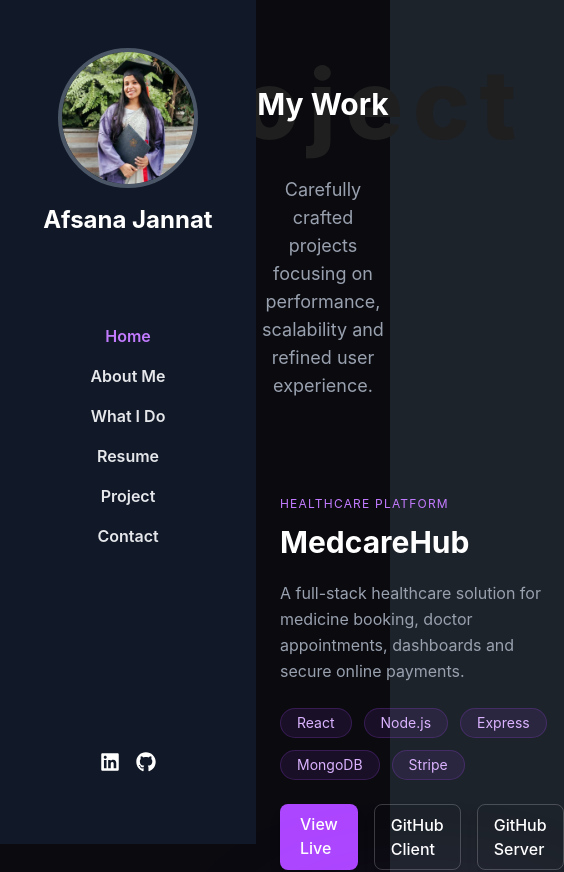
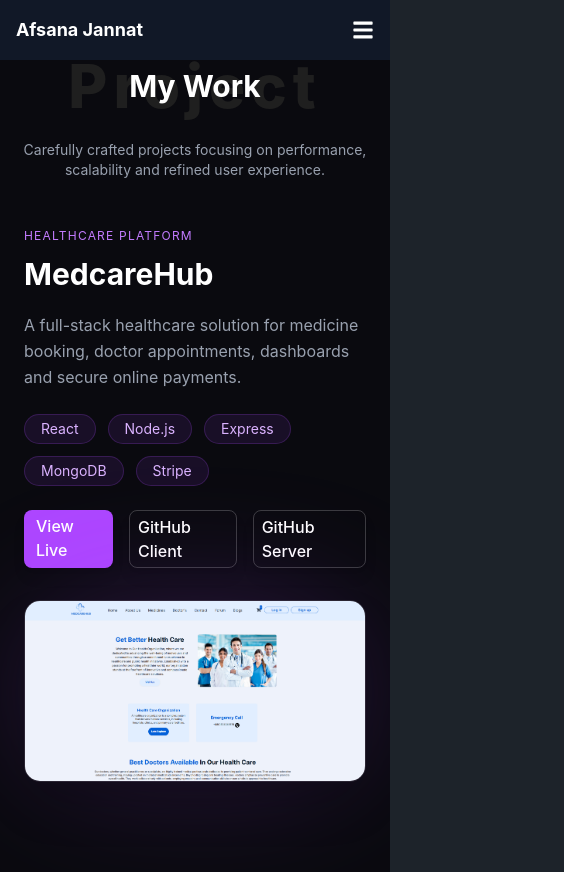
Before and after one commit to Afsana-Jannat/afsana-jannat-portfolio, a React (Vite) app: page /project in a window 390 px wide. Shown: the top 872 px of the page, 564 px wide, since content can reach past the window. Built offline with nearby package versions, Linux system fonts and the light colour scheme.

Commit message:
responsive portfolio

```diff
--- a/src/components/Contact/Contact.jsx
+++ b/src/components/Contact/Contact.jsx
@@ -138,15 +138,15 @@ const Contact = () => {
     };
 
     return (
-        <section className="bg-[#0c0c0c] ml-64 text-white py-14 px-4">
+        <section className="bg-[#0c0c0c] md:ml-64 text-white py-14 px-4">
 
             {/* TITLE */}
             <div className="relative flex justify-center items-center mb-16">
-                <h2 className="text-8xl md:text-[120px] font-extrabold text-[#1a1a1a] select-none">
+                <h2 className="md:text-8xl text-6xl md:text-[120px] font-extrabold text-[#1a1a1a] select-none">
                     CONTACT
                 </h2>
 
-                <h2 className="absolute text-3xl md:text-4xl font-bold text-white">
+                <h2 className="absolute text-2xl md:text-4xl font-bold text-white">
                     Get In Touch
                 </h2>
             </div>
--- a/src/components/HomePage/Footer.jsx
+++ b/src/components/HomePage/Footer.jsx
@@ -2,7 +2,7 @@ import React from "react";
 
 const Footer = () => {
     return (
-        <footer className="bg-[#0c0c0c] ml-64 text-gray-400 py-6 border-t border-white/10">
+        <footer className="bg-[#0c0c0c] md:ml-64 text-gray-400 py-6 border-t border-white/10">
 
             <div className="max-w-6xl mx-auto text-center space-y-3 px-4">
 
--- a/src/components/HomePage/Sidebar.jsx
+++ b/src/components/HomePage/Sidebar.jsx
@@ -1,45 +1,47 @@
+
 // import { useState } from "react";
+// import { useNavigate } from "react-router-dom";
+// import { FaLinkedin, FaGithub } from "react-icons/fa";
+
 
 // const menuItems = [
-//     { name: "Home", id: "" },
-//     { name: "About Me", id: "about" },
-//     { name: "What I Do", id: "services" },
-//     { name: "Resume", id: "resume" },
-//     { name: "Portfolio", id: "portfolio" },
-//     { name: "Testimonial", id: "testimonial" },
-//     { name: "Contact", id: "contact" },
+//     { name: "Home", path: "/" },
+//     { name: "About Me", path: "/about" },
+//     { name: "What I Do", path: "/whatido" },
+//     { name: "Resume", path: "/resume" },
+//     { name: "Project", path: "/project" },
+//     { name: "Contact", path: "/contact" },
 // ];
 
 // const Sidebar = () => {
-//     const [active, setActive] = useState("home");
+//     const navigate = useNavigate();
+//     const [active, setActive] = useState("/");
 
-//     const handleClick = (id) => {
-//         setActive(id);
-//         document.getElementById(id)?.scrollIntoView({ behavior: "smooth" });
+//     const handleClick = (path) => {
+//         setActive(path);
+//         navigate(path);
 //     };
 
 //     return (
-//         <div className="fixed top-0 left-0 h-screen w-64 z-50 bg-[#111827] text-white flex flex-col items-center py-8">
+//         <div className="fixed top-0 left-0 h-screen w-64 z-50 bg-[#111827] text-white flex flex-col items-center py-12">
 
-//             {/* Profile */}
 //             <div className="text-center">
 //                 <img
 //                     src="/pppp.jpeg"
 //                     className="w-35 h-35 rounded-full border-4 border-gray-600 mx-auto object-cover"
 //                 />
-//                 <h2 className="mt-4 text-lg font-semibold">Afsana Jannat</h2>
+//                 <h2 className="mt-4 text-2xl font-bold">Afsana Jannat</h2>
 //             </div>
 
-//             {/* Menu */}
-//             <nav className="mt-10 w-full px-6">
-//                 <ul className="space-y-4 text-sm">
+//             <nav className="mt-10 w-full pt-12 text-center">
+//                 <ul className="space-y-4 font-semibold">
 //                     {menuItems.map((item) => (
 //                         <li
-//                             key={item.id}
-//                             onClick={() => handleClick(item.id)}
-//                             className={`cursor-pointer transition ${active === item.id
-//                                 ? "text-green-400"
-//                                 : "text-gray-400 hover:text-green-400"
+//                             key={item.path}
+//                             onClick={() => handleClick(item.path)}
+//                             className={`cursor-pointer transition ${active === item.path
+//                                 ? "text-purple-400"
+//                                 : "text-gray-200 hover:text-purple-400"
 //                                 }`}
 //                         >
 //                             {item.name}
@@ -47,12 +49,28 @@
 //                     ))}
 //                 </ul>
 //             </nav>
+//             <div className="mt-auto mb-6 flex gap-4 text-xl text-white">
 
-//             {/* Social */}
-//             <div className="mt-auto flex gap-4 text-gray-400 text-sm">
-//                 <span>Fb</span>
-//                 <span>Tw</span>
-//                 <span>Gh</span>
+//                 {/* LinkedIn */}
+//                 <a
+//                     href="https://www.linkedin.com/in/afsana-jannat-8484343b6/"
+//                     target="_blank"
+//                     rel="noopener noreferrer"
+//                     className="hover:text-purple-400 transition"
+//                 >
+//                     <FaLinkedin />
+//                 </a>
+
+//                 {/* GitHub */}
+//                 <a
+//                     href="https://github.com/Afsana-Jannat"
+//                     target="_blank"
+//                     rel="noopener noreferrer"
+//                     className="hover:text-purple-400 transition"
+//                 >
+//                     <FaGithub />
+//                 </a>
+
 //             </div>
 //         </div>
 //     );
@@ -60,11 +78,9 @@
 
 // export default Sidebar;
 
-
 import { useState } from "react";
 import { useNavigate } from "react-router-dom";
-import { FaLinkedin, FaGithub } from "react-icons/fa";
-
+import { FaLinkedin, FaGithub, FaBars, FaTimes } from "react-icons/fa";
 
 const menuItems = [
     { name: "Home", path: "/" },
@@ -78,24 +94,47 @@ const menuItems = [
 const Sidebar = () => {
     const navigate = useNavigate();
     const [active, setActive] = useState("/");
+    const [open, setOpen] = useState(false);
 
     const handleClick = (path) => {
         setActive(path);
         navigate(path);
+        setOpen(false); // close menu on mobile after click
     };
 
     return (
-        <div className="fixed top-0 left-0 h-screen w-64 z-50 bg-[#111827] text-white flex flex-col items-center py-12">
+        <>
+            {/* ===== MOBILE TOP BAR ===== */}
+            <div className="md:hidden flex items-center justify-between p-4 bg-[#111827] text-white fixed top-0 left-0 w-full z-50">
+                <h2 className="font-bold text-lg">Afsana Jannat</h2>
+                <button onClick={() => setOpen(true)}>
+                    <FaBars size={22} />
+                </button>
+            </div>
+
+            {/* ===== SIDEBAR ===== */}
+            <div
+                className={`fixed top-0 left-0 h-screen w-64 z-50 bg-[#111827] text-white flex flex-col items-center py-12 transform transition-transform duration-300
+        ${open ? "translate-x-0" : "-translate-x-full"} md:translate-x-0`}
+            >
+                {/* Close button (mobile only) */}
+                <div className="md:hidden absolute top-4 right-4">
+                    <button onClick={() => setOpen(false)}>
+                        <FaTimes size={20} />
+                    </button>
+                </div>
 
                 <div className="text-center">
                     <img
                         src="/pppp.jpeg"
-                    className="w-35 h-35 rounded-full border-4 border-gray-600 mx-auto object-cover"
+                        className="w-28 h-28 md:w-35 md:h-35 rounded-full border-4 border-gray-600 mx-auto object-cover"
                     />
-                <h2 className="mt-4 text-2xl font-bold">Afsana Jannat</h2>
+                    <h2 className="mt-4 text-xl md:text-2xl font-bold">
+                        Afsana Jannat
+                    </h2>
                 </div>
 
-            <nav className="mt-10 w-full pt-12 text-center">
+                <nav className="mt-10 w-full pt-10 text-center">
                     <ul className="space-y-4 font-semibold">
                         {menuItems.map((item) => (
                             <li
@@ -111,9 +150,8 @@ const Sidebar = () => {
                         ))}
                     </ul>
                 </nav>
-            <div className="mt-auto mb-6 flex gap-4 text-xl text-white">
 
-                {/* LinkedIn */}
+                <div className="mt-auto mb-6 flex gap-4 text-xl">
                     <a
                         href="https://www.linkedin.com/in/afsana-jannat-8484343b6/"
                         target="_blank"
@@ -123,7 +161,6 @@ const Sidebar = () => {
                         <FaLinkedin />
                     </a>
 
-                {/* GitHub */}
                     <a
                         href="https://github.com/Afsana-Jannat"
                         target="_blank"
@@ -132,9 +169,9 @@ const Sidebar = () => {
                     >
                         <FaGithub />
                     </a>
-
                 </div>
             </div>
+        </>
     );
 };
 
--- a/src/components/Project/Project.jsx
+++ b/src/components/Project/Project.jsx
@@ -20,9 +20,9 @@ const projects = [
             "A full-stack healthcare solution for medicine booking, doctor appointments, dashboards and secure online payments.",
         tech: ["React", "Node.js", "Express", "MongoDB", "Stripe"],
         images: [med1, med2, med3],
-        live: "#",
-        githubClient: "#",
-        githubServer: "#",
+        live: "https://medcarehub.vercel.app/",
+        githubClient: "https://github.com/Mohammadarifcoding/MedcareHubClient",
+        githubServer: "https://github.com/Mohammadarifcoding/MedCareHub-server",
     },
     {
         title: "GoDeliver",
@@ -31,9 +31,9 @@ const projects = [
             "A smart parcel delivery platform with admin, rider and user roles, authentication and order tracking.",
         tech: ["React", "Node.js", "MongoDB"],
         images: [del1, del2, del3, del4],
-        live: "#",
-        githubClient: "#",
-        githubServer: "#",
+        live: "https://go-deliver-2408f.web.app/",
+        githubClient: "https://github.com/Afsana-Jannat/go-deliver-client",
+        githubServer: "https://github.com/Afsana-Jannat/go-deliver-server",
     },
 ];
 
@@ -68,7 +68,7 @@ const ImageSlider = ({ images }) => {
 const ProjectSection = ({ project, reverse, isActive, onActive }) => {
     return (
         <motion.section
-            className="relative py-24 px-6 lg:px-20"
+            className="relative md:py-24 py-12 px-6 lg:px-20"
             onViewportEnter={onActive}
             viewport={{ amount: 0.65 }}
         >
@@ -88,7 +88,7 @@ const ProjectSection = ({ project, reverse, isActive, onActive }) => {
                 </div>
             </div>
 
-            <div className="grid lg:grid-cols-2 gap-16 items-center">
+            <div className="grid lg:grid-cols-2 gap-8 md:gap-16 items-center">
                 {/* TEXT */}
                 <motion.div
                     className={reverse ? "lg:order-2 lg:pl-24" : "lg:order-1 lg:pr-24"}
@@ -136,7 +136,7 @@ const ProjectSection = ({ project, reverse, isActive, onActive }) => {
                                 href={project.live}
                                 target="_blank"
                                 rel="noreferrer"
-                                className={`px-5 py-2 rounded-lg bg-purple-500 hover:bg-purple-600 transition font-medium ${isActive ? "shadow-lg" : ""
+                                className={`md:px-5 px-3 md:py-2 py-1 rounded-lg bg-purple-500 hover:bg-purple-600 transition font-medium ${isActive ? "shadow-lg" : ""
                                     }`}
                             >
                                 View Live
@@ -147,7 +147,7 @@ const ProjectSection = ({ project, reverse, isActive, onActive }) => {
                                 href={project.githubClient}
                                 target="_blank"
                                 rel="noreferrer"
-                                className={`px-4 py-2 rounded-lg border border-white/20 hover:border-white/40 transition font-medium ${isActive ? "shadow-lg" : ""
+                                className={`md:px-4 px-2 py-1 md:py-2 rounded-lg border border-white/20 hover:border-white/40 transition font-medium ${isActive ? "shadow-lg" : ""
                                     }`}
                             >
                                 GitHub Client
@@ -158,7 +158,7 @@ const ProjectSection = ({ project, reverse, isActive, onActive }) => {
                                 href={project.githubServer}
                                 target="_blank"
                                 rel="noreferrer"
-                                className={`px-4 py-2 rounded-lg border border-white/20 hover:border-white/40 transition font-medium ${isActive ? "shadow-lg" : ""
+                                className={`md:px-4 px-2 py-1 md:py-2 rounded-lg border border-white/20 hover:border-white/40 transition font-medium ${isActive ? "shadow-lg" : ""
                                     }`}
                             >
                                 GitHub Server
@@ -183,23 +183,23 @@ const Project = () => {
     return (
         <section className="bg-[#0a0a0f] py-14 text-white">
             {/* HEADER */}
-            <div className="text-center ml-64">
+            <div className="text-center md:ml-64">
                 <div className='relative flex justify-center items-center mb-6'>
-                    <h2 className='text-8xl font-extrabold text-[#1f1f1f] tracking-widest'>
+                    <h2 className='md:text-8xl text-6xl font-extrabold text-[#1f1f1f] tracking-widest'>
                         Project
                     </h2>
 
-                    <h2 className='absolute text-3xl font-bold'>
+                    <h2 className='absolute md:text-4xl text-3xl font-bold'>
                         My Work
                     </h2>
                 </div>
-                <p className="text-gray-400 max-w-2xl mx-auto text-lg">
+                <p className="text-gray-400 max-w-2xl mx-auto text-sm md:text-lg">
                     Carefully crafted projects focusing on performance, scalability and
                     refined user experience.
                 </p>
             </div>
             {/* TIMELINE WRAPPER */}
-            <div className="relative ml-64">
+            <div className="relative md:ml-64">
                 {/* CENTER LINE */}
                 <div className="hidden lg:block absolute left-1/2 top-0 h-full w-[1px] bg-gradient-to-b from-transparent via-purple-500/40 to-transparent" />
 
--- a/src/components/WhatiDo/WhatiDo.jsx
+++ b/src/components/WhatiDo/WhatiDo.jsx
@@ -3,15 +3,15 @@ import { FaCode, FaPaintBrush, FaLink, FaMobileAlt, FaBug, FaBolt } from "react-
 
 const WhatiDo = () => {
     return (
-        <div className="ml-64 bg-[#0b0a0a] text-white py-20 px-10">
+        <div className="md:ml-64 bg-[#0b0a0a] text-white md:py-20 px-10">
 
             {/* Section Title */}
             <div className='relative flex justify-center items-center mb-6'>
-                <h2 className='text-8xl font-extrabold text-[#1f1f1f] tracking-widest'>
+                <h2 className='md:text-8xl text-6xl font-extrabold text-[#1f1f1f] tracking-widest'>
                     SERVICES
                 </h2>
 
-                <h2 className='absolute text-3xl font-bold'>
+                <h2 className='absolute md:text-3xl text-2xl font-bold'>
                     WHAT I DO?
                 </h2>
             </div>
```
Also changed, not shown: src/components/AboutMe/AboutMe.jsx (+4 -4 lines), src/components/HomePage/Home.jsx (+6 -6 lines), src/components/Resume/Resume.jsx (+9 -9 lines). Lines whose indentation alone changed are shown as unchanged.
